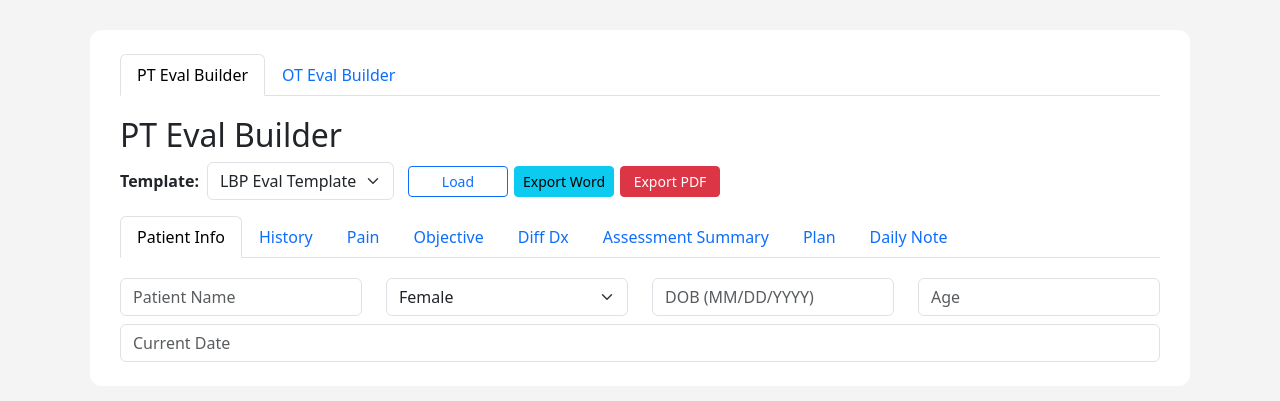
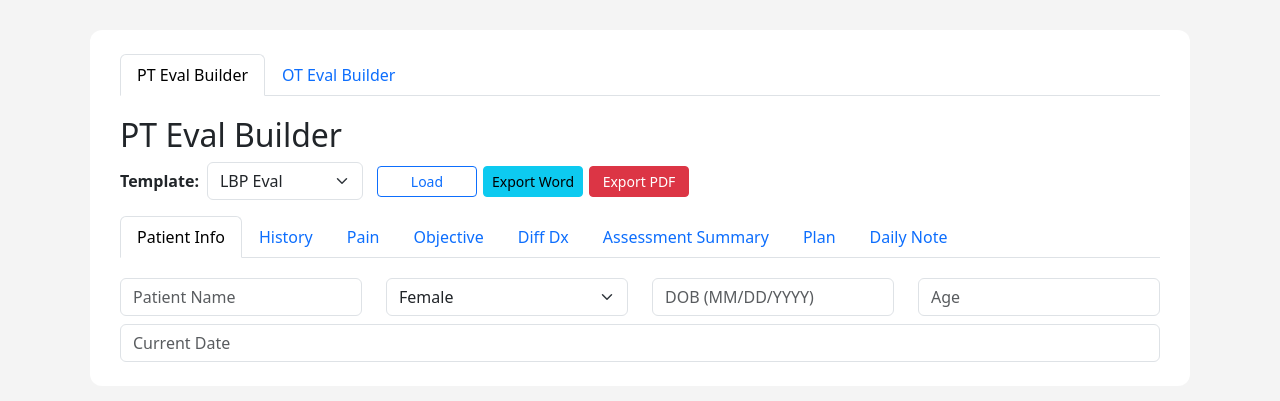
Before and after one commit to KLcoding01/pt-eval-flask, a Flask app: page / in a window 1280 px wide. Shown: the top 401 px of the page. Run offline with Flask 3, Linux system fonts and the light colour scheme.

Commit message:
Deploy: update all code, templates, and dependencies for Render

```diff
--- a/app.py
+++ b/app.py
@@ -249,13 +249,14 @@ def index():
 
 @app.route("/pt_load_template", methods=["POST"])
 def pt_load_template():
-    name = request.json.get("template", "")
-    text = PT_TEMPLATES.get(name, "")
-    return jsonify(pt_parse_template(text))
-
-@app.route("/pt_templates", methods=["GET"])
-def pt_templates():
-    return jsonify(list(PT_TEMPLATES.keys()))
+    data = request.get_json()
+    template_name = data.get("template", "")
+    if not template_name:
+        # Return all template names as a list
+        return jsonify(list(PT_TEMPLATES.keys()))
+    else:
+        # Return the template data (dict) for the selected name
+        return jsonify(PT_TEMPLATES.get(template_name, {}))
 
 @app.route("/pt_generate_diffdx", methods=["POST"])
 def pt_generate_diffdx():
--- a/templates/index.html
+++ b/templates/index.html
@@ -271,22 +271,24 @@
       method: "POST",
       headers: {'Content-Type':'application/json'},
       body: JSON.stringify({template:""})
-    }).then(r=>r.json())
-      .then(()=> {
-        // For demo, update template list as needed
-        let options = `<option>LBP Eval Template</option>`;
-        document.getElementById('pt-template-select').innerHTML = options;
-      });
+    })
+    .then(r => r.json())
+    .then(names => {
+      let options = names.map(name => `<option>${name}</option>`).join("");
+      document.getElementById('pt-template-select').innerHTML = options;
+    });
+
+    // On click, fetch and load the template data
     document.getElementById('pt-load-template-btn').onclick = () => {
       fetch('/pt_load_template', {
         method: 'POST',
         headers: { 'Content-Type':'application/json' },
         body: JSON.stringify({ template: document.getElementById('pt-template-select').value })
       })
-      .then(r=>r.json())
-      .then(data=>{
+      .then(r => r.json())
+      .then(data => {
         for (let k in data) {
-          let fld = document.getElementById('pt_'+k);
+          let fld = document.getElementById('pt_' + k);
           if (!fld) fld = document.querySelector(`#pt-evalform [name="${k}"]`);
           if (fld) fld.value = data[k];
         }
```
